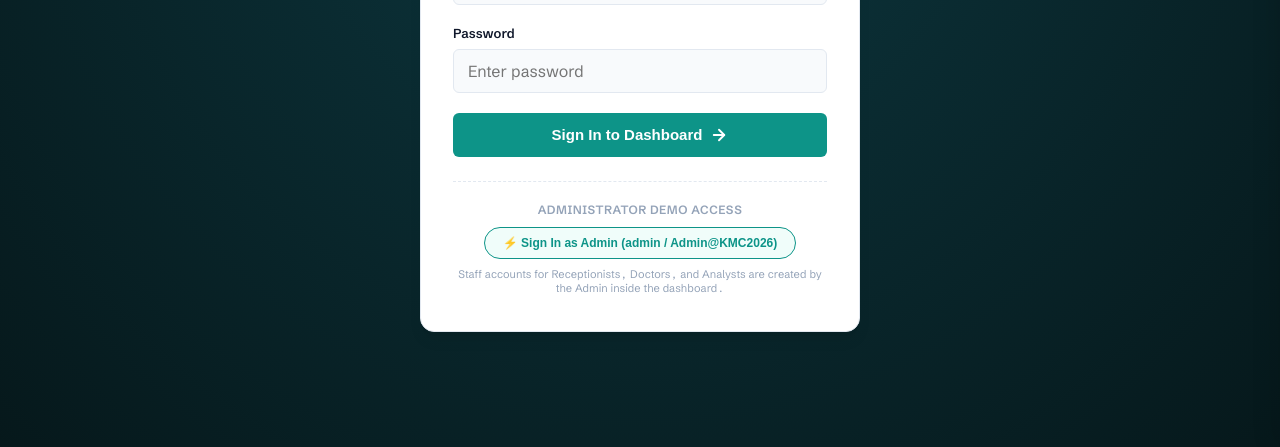
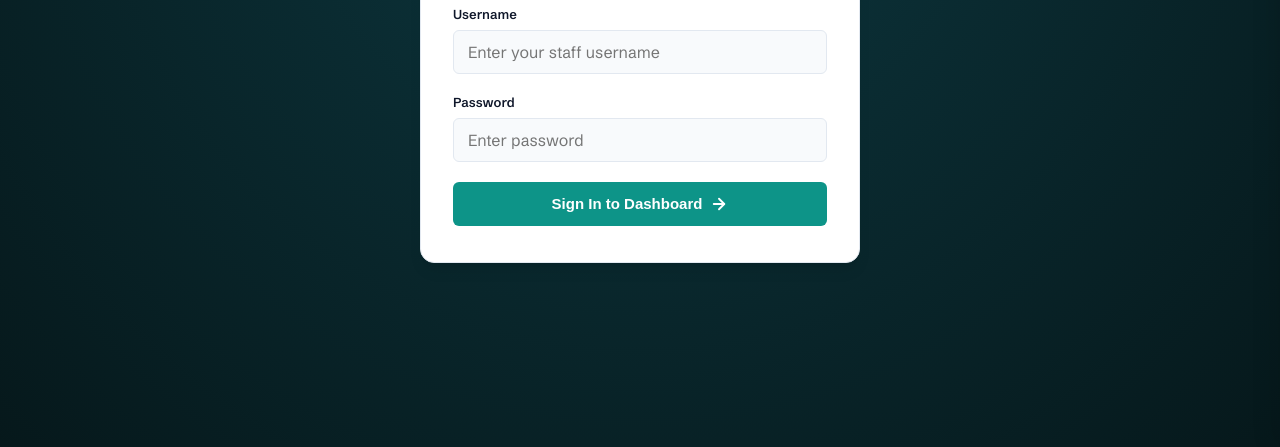
Before and after one commit to 12345-Sr/Ai-receptionist-dashboard, a website: page public/index.html in a window 1280 px wide. Shown: the part 353-800 px from the top of the page. Drawn offline with Linux system fonts and the light colour scheme; no server answers.

Commit message:
style: remove admin demo quick access button from login screen

```diff
--- a/public/index.html
+++ b/public/index.html
@@ -1797,19 +1797,6 @@
           </svg>
         </button>
       </form>
-
-      <!-- Quick Admin Demo Login -->
-      <div class="demo-role-selector">
-        <div class="demo-role-title">Administrator Demo Access</div>
-        <div class="demo-chips">
-          <button type="button" class="demo-chip" style="background:var(--teal-subtle); color:var(--teal-primary); border-color:var(--teal-primary); padding: 8px 18px; font-size:12px; font-weight:700;" onclick="fillTestLogin('admin', 'Admin@KMC2026')">
-            ⚡ Sign In as Admin (admin / Admin@KMC2026)
-          </button>
-        </div>
-        <p style="font-size:11px; color:var(--text-soft); text-align:center; margin-top:8px;">
-          Staff accounts for Receptionists, Doctors, and Analysts are created by the Admin inside the dashboard.
-        </p>
-      </div>
     </div>
   </div>
 
```
